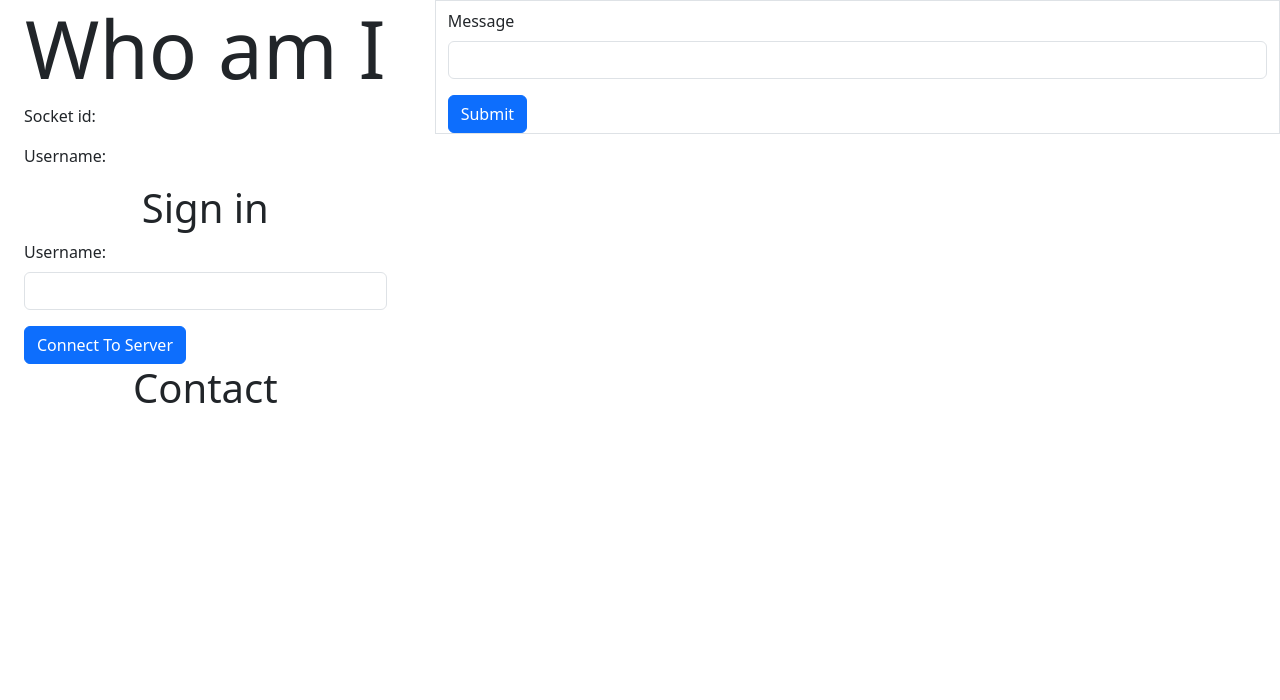
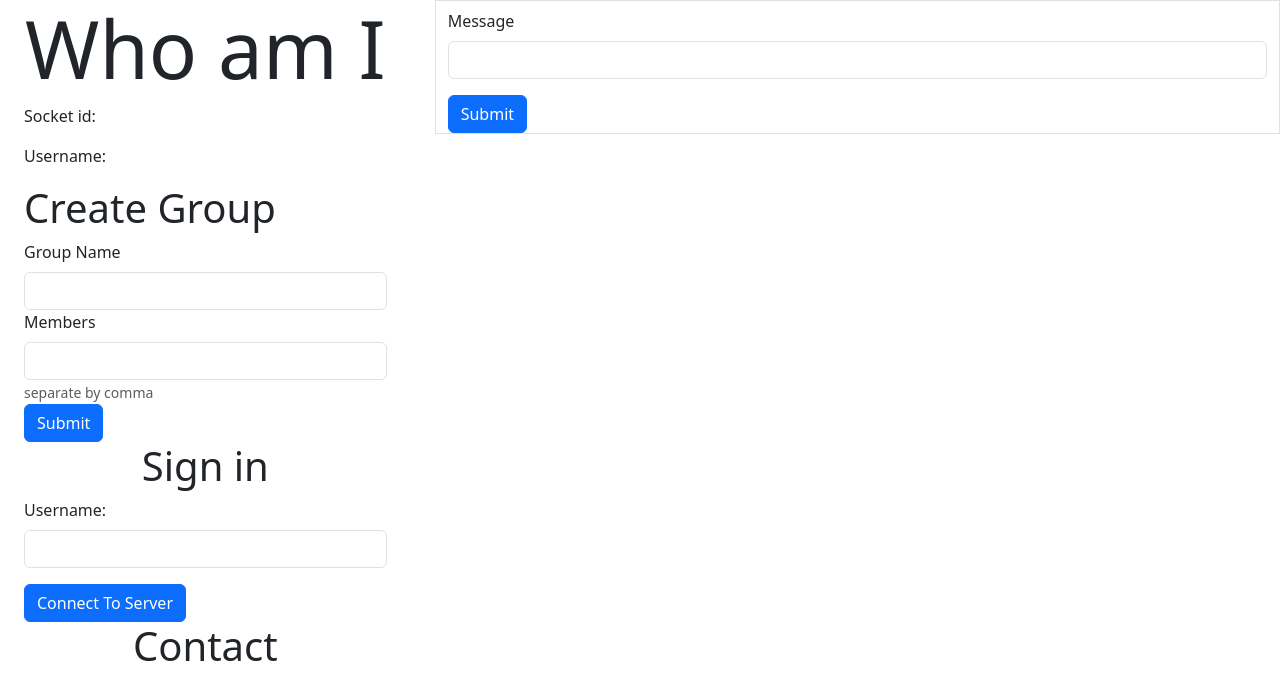
Before and after one commit to Mr-Anyone/ChatAppWebSocket, a React (Create React App) app in the folder frontend/: page / in a window 1280 px wide. Shown: the top 700 px of the page. Built offline with nearby package versions, Linux system fonts and the light colour scheme.

Commit message:
everything works

```diff
--- a/frontend/src/App.js
+++ b/frontend/src/App.js
@@ -11,6 +11,7 @@ import UserList from "./components/UserList";
 import MessageView from "./components/MessageView";
 import Row from "react-bootstrap/Row";
 import Col from "react-bootstrap/Col";
+import CreateGroupForm from "./components/CreateGroup";
 
 function App() {
   let [socket_id, setSocketId] = useState("");
@@ -25,12 +26,13 @@ function App() {
       <Col xs={4}>
         <Container>
           <UserNameBar socket_id={socket_id} username={current_username}></UserNameBar>
+          <CreateGroupForm></CreateGroupForm>
           <SignupForm setSocketId={setSocketId} setUserName={setCurrentUsername}></SignupForm>
           <UserList usernames={other_usernames} setUserNames={setOtherUsernames} setTalkTo={setTalkTo}> </UserList>
         </Container>
       </Col>
       <Col xs={8}>
-        <MessageView talk_to={talk_to}></MessageView>
+        <MessageView talk_to={talk_to} current_user={current_username}></MessageView>
       </Col>
     </Row>
   );
--- /dev/null
+++ b/frontend/src/components/CreateGroup.js
@@ -0,0 +1,30 @@
+import Button  from "react-bootstrap/Button";
+import Container from "react-bootstrap/Container";
+import Form from "react-bootstrap/Form";
+import { socket } from "../socket";
+
+function CreateGroupForm() {
+    function onClick(){
+        let group_name = document.getElementById("group-name-form").value
+        let members = document.getElementById("members-name-form").value
+
+        socket.emit("group", group_name, members)
+    }
+    return (<Container>
+        <h1>Create Group</h1>
+        <Form>
+            <Form.Group>
+                <Form.Label>Group Name</Form.Label>
+                <Form.Control type="text" id="group-name-form"></Form.Control>
+            </Form.Group>
+            <Form.Group>
+                <Form.Label>Members</Form.Label>
+                <Form.Control type="text" id="members-name-form"></Form.Control>
+                <Form.Text>separate by comma </Form.Text>
+            </Form.Group>
+            <Button onClick={onClick}>Submit</Button>
+        </Form>
+    </Container>);
+}
+
+export default CreateGroupForm;
--- a/frontend/src/components/MessageView.js
+++ b/frontend/src/components/MessageView.js
@@ -1,15 +1,21 @@
-import { useEffect } from "react";
+import { useEffect, useReducer, useState } from "react";
 import { socket } from "../socket";
 import Form from "react-bootstrap/Form"
 import Button from "react-bootstrap/Button";
 import Container from "react-bootstrap/esm/Container";
 
-function SendForm() {
+function SendForm({talk_to_contact, dispatcher, current_user}) {
     function onClick() {
-        let to = document.getElementById("to-message-form").value
+        if (!("username" in talk_to_contact)){
+            return
+        }
+
         let message = document.getElementById("message-message-form").value
+        let send_to_server = { "from": socket.id, "to": talk_to_contact, "message": message }
 
-        socket.emit("send_message", { "from": socket.id, "to": to, "message": message })
+        socket.emit("send_message", send_to_server)
+
+        dispatcher({"type": "NOT_RECEIVED", "content": send_to_server})
     }
 
     return (<>
@@ -25,9 +31,54 @@ function SendForm() {
     </>);
 }
 
-function MessageView({talk_to, messages}) {
+
+
+function reducer(state, action){
+    // appending element
+    switch(action.type){
+        case "RECEIVED":
+            action.content["received"] = true
+            return [...state, action.content]
+        default:
+            action.content["received"] = false
+            return [...state, action.content]
+    }
+}
+
+function Message({message}){
+    let render_message;
+    if (message.received){
+
+        render_message = <Container>
+        <p>{message.from.username}: {message.message}</p>
+    </Container>
+    }else{
+        render_message = <div>
+            <p style={{"textAlign": "right"}}>{message.message}</p>
+        </div>
+    }
+    return (render_message);
+}
+
+function MessageView({talk_to, current_user}) {
+    let [message, dispatcher] = useReducer(reducer, [])
+
     function receiveMessage(message) {
-        console.log(message)
+        console.log(message, talk_to)
+        dispatcher({"type": "RECEIVED", "content": message})
+    }
+
+    function should_show_message(message){
+        // am I the one sending it to the group
+        if (message.to.id == talk_to.id && !message.received){
+            return true;
+        }
+
+        // processing all the messages that are from received
+        if (message.is_group){
+            return message.to.id == talk_to.id
+        }
+        return message.from.id == talk_to.id && message.received && !message.is_group
     }
 
     useEffect(() => {
@@ -37,6 +88,7 @@ function MessageView({talk_to, messages}) {
         }
     }, [])
 
+    // dispayin the username that is going to be shown
     let username;
     if ("username" in talk_to) {
         username = talk_to.username;
@@ -45,8 +97,12 @@ function MessageView({talk_to, messages}) {
     return (
         <Container className="border">
             <h1 className="text-center display-1">{username}</h1>
-
-            <SendForm></SendForm>
+            {message.filter((message) => (
+                should_show_message(message)
+            )).map((message)=>(
+                <Message message={message}></Message>
+            ))}
+            <SendForm talk_to_contact={talk_to} dispatcher={dispatcher} current_user={current_user}></SendForm>
         </Container>
     )
 }
```
Also changed, not shown: 1 other file (tests, documents, lock files or other folders).
